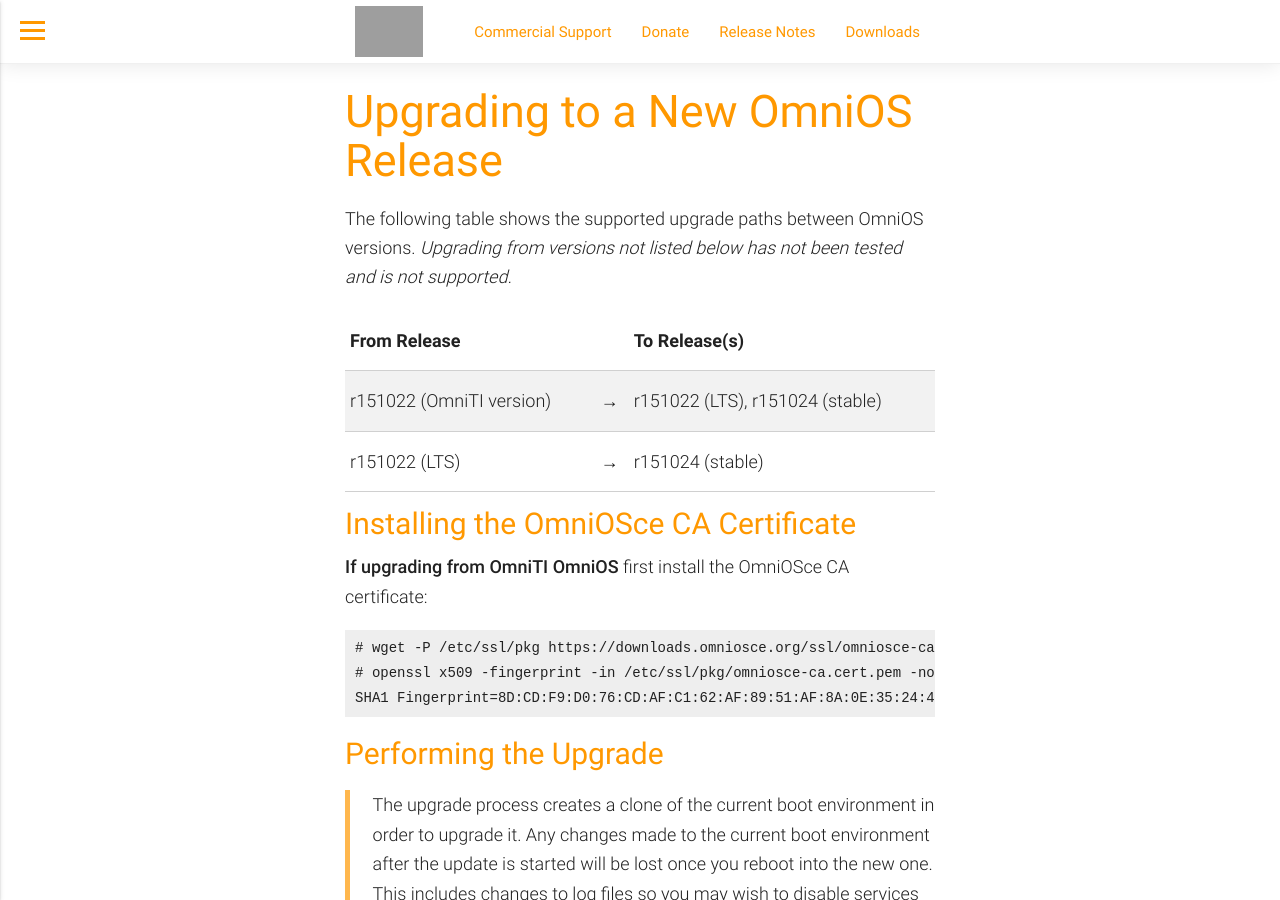
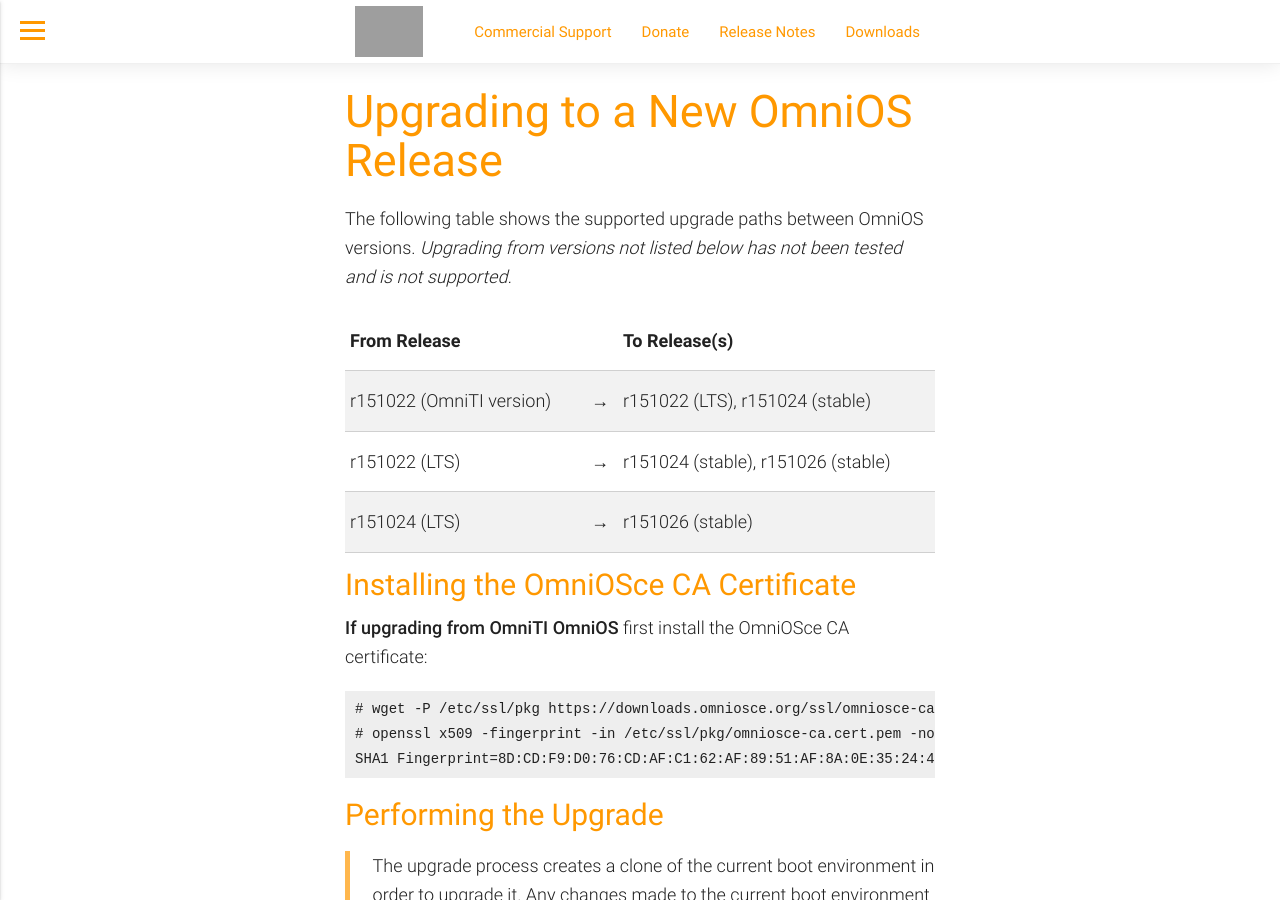
Before and after one commit to omniosorg/omniosorg.github.io, a Jekyll site: the page built from upgrade.md, in a window 1280 px wide and 900 px high. Built offline with Jekyll 4.4.1, drawn with Linux system fonts in a browser that asks for light colours; grey boxes are pictures that could not be loaded.

Commit message:
Add r151026 to table

```diff
--- a/upgrade.md
+++ b/upgrade.md
@@ -15,7 +15,8 @@
 | From Release			| 	 	| To Release(s)
 | ------------			|		| -------------
 | r151022 (OmniTI version)	| &#8594;	| r151022 (LTS), r151024 (stable)
-| r151022 (LTS)			| &#8594;	| r151024 (stable)
+| r151022 (LTS)			| &#8594;	| r151024 (stable), r151026 (stable)
+| r151024 (LTS)			| &#8594;	| r151026 (stable)
 
 ## Installing the OmniOSce CA Certificate
 
```
